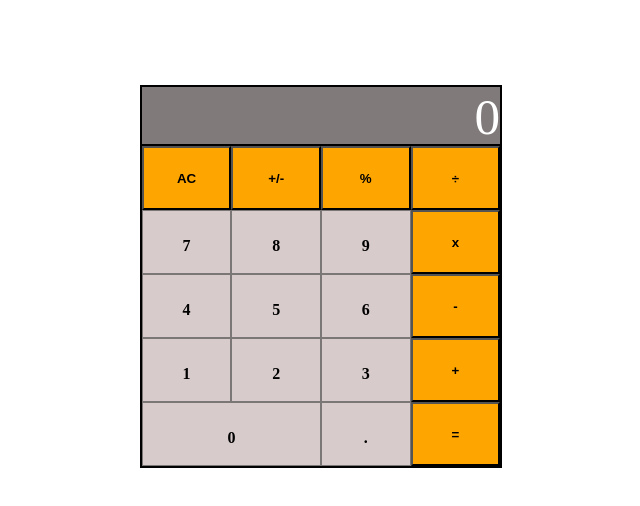
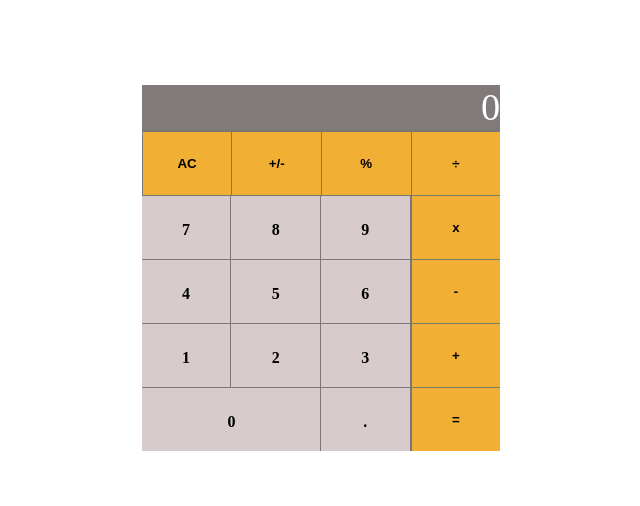
Before and after one commit to JuanDBta/MathMagicians, a React (Create React App) app: page / in a window 1280 px wide. Shown: the top 506 px of the page, without its empty margins (327-967 px from the left). Built offline with nearby package versions, Linux system fonts and the light colour scheme.

Commit message:
Create component Buttons.js and change calculator borders

```diff
--- /dev/null
+++ b/src/components/Buttons.js
@@ -0,0 +1,11 @@
+import React from 'react';
+import PropTypes from 'prop-types';
+
+// Child component
+export default function Button({ label }) {
+  return <button type="button" className="operators">{label}</button>;
+}
+
+Button.propTypes = {
+  label: PropTypes.string.isRequired,
+};
--- a/src/components/Calculator.css
+++ b/src/components/Calculator.css
@@ -10,7 +10,6 @@ body {
   width: 28vw;
   height: 29.6vw;
   margin-top: 6vw;
-  border: 2px black solid;
   display: flex;
   flex-direction: column;
   justify-content: flex-start;
@@ -21,10 +20,10 @@ body {
   width: 100%;
   height: 3vw;
   background-color: rgb(129, 122, 122);
+  border-bottom: 1px rgb(124, 119, 119) solid;
   text-align: right;
-  border-bottom: 2px black solid;
-  font-size: 4vw;
-  padding-bottom: 1.5vw;
+  font-size: 3vw;
+  padding-bottom: 0.5vw;
   color: white;
 }
 
@@ -39,33 +38,37 @@ body {
   text-align: center;
   padding-top: 2vw;
   background-color: rgb(216, 203, 203);
-  border: 1px rgb(124, 119, 119) solid;
+  border-top: 0.5px rgb(124, 119, 119) solid;
+  border-right: 0.5px rgb(124, 119, 119) solid;
   font-weight: 800;
   color: black;
 }
 
 .operators {
-  background-color: orange;
+  background-color: rgb(241, 175, 52);
   font-weight: 800;
   color: black;
+  border-top: 0.5px rgb(124, 119, 119) solid;
+  border-left: 0.5px rgb(124, 119, 119) solid;
 }
 
 .number-buttons-zero-left {
   border-right: none;
   background-color: rgb(216, 203, 203);
-  border-top: 1px rgb(124, 119, 119) solid;
-  border-left: 1px rgb(124, 119, 119) solid;
-  border-bottom: 1px rgb(124, 119, 119) solid;
+  border-top: 0.5px rgb(124, 119, 119) solid;
 }
 
 .number-buttons-zero-right {
   border-left: none;
-  border-top: 1px rgb(124, 119, 119) solid;
-  border-right: 1px rgb(124, 119, 119) solid;
-  border-bottom: 1px rgb(124, 119, 119) solid;
+  border-top: 0.5px rgb(124, 119, 119) solid;
+  border-right: 0.5px rgb(124, 119, 119) solid;
   background-color: rgb(216, 203, 203);
   font-weight: 800;
   color: black;
   padding-top: 2vw;
   margin-left: -0.3vw;
 }
+
+button {
+  border: none;
+}
--- a/src/components/Calculator.js
+++ b/src/components/Calculator.js
@@ -1,15 +1,6 @@
 import React from 'react';
 import './Calculator.css';
-import PropTypes from 'prop-types';
-
-// Child component
-function Button({ label }) {
-  return <button type="button" className="operators">{label}</button>;
-}
-
-Button.propTypes = {
-  label: PropTypes.string.isRequired,
-};
+import Button from './Buttons';
 
 // Calculator component
 function Calculator() {
```
